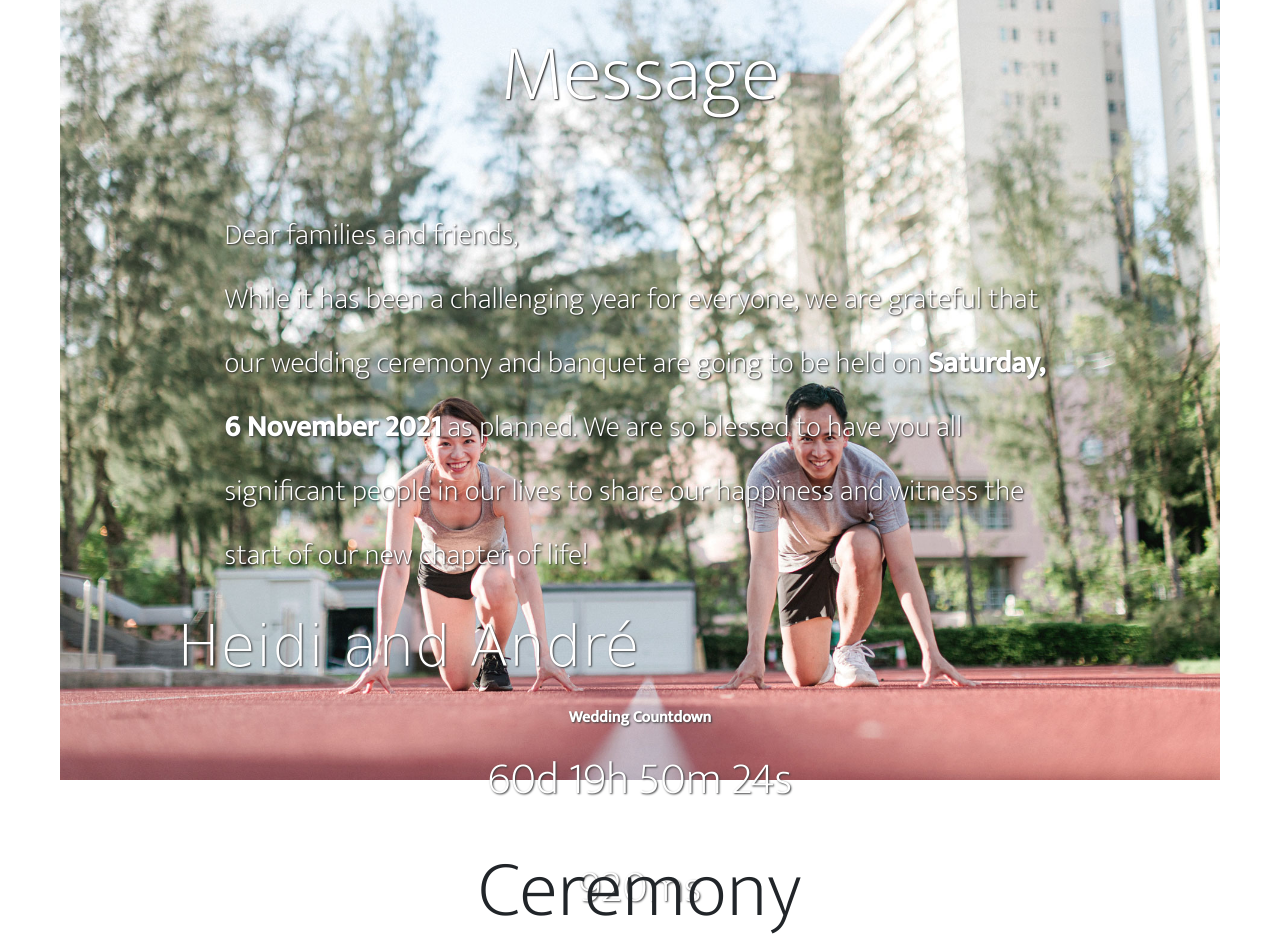
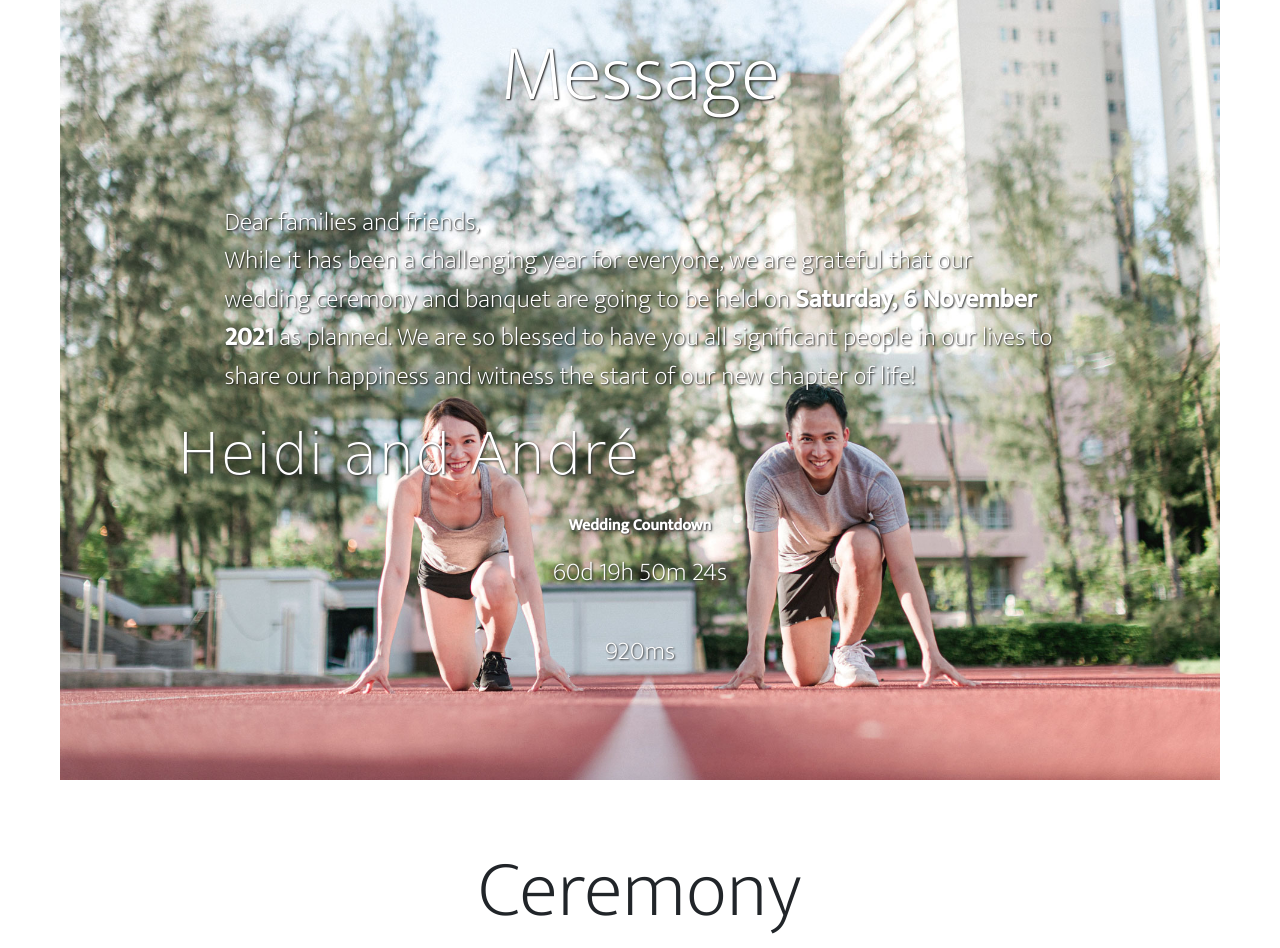
Before and after one commit to nguyenandre/heidiandre, a plain HTML site: page index.html in a window 1280 px wide. Shown: the part 880-1828 px from the top of the page. Drawn offline with nearby package versions, Linux system fonts and the light colour scheme; a web font is replaced by a local one.

Commit message:
Screen fix

```diff
--- a/css/stylesheet.css
+++ b/css/stylesheet.css
@@ -136,8 +136,8 @@ header a, a:active, a:hover {
 	font-weight: 200;
 	text-shadow: 1px 1px 2px #181818;
 	padding-top: 2rem;
-	font-size: clamp(1rem, 2.3vw, 3rem);
-	line-height: clamp(1.5rem, 5vw, 5rem);
+	font-size: clamp(1rem, 2vw, 3rem);
+	line-height: clamp(1.3rem, 3vw, 4rem);
 }
 
 /* Backgrounds */
@@ -178,7 +178,8 @@ header a, a:active, a:hover {
 
 #timer,
 #timerms {
-	font-size: clamp(1.5rem, 3.5vw, 5rem);
+	font-size: clamp(1rem, 2vw, 3rem);
+	line-height: clamp(1.3rem, 3vw, 4rem);
 	font-weight: 200;
 	text-shadow: 1px 1px 2px #3A3B3C;
 	padding-top: 1rem;
--- a/index.html
+++ b/index.html
@@ -196,7 +196,7 @@
 			responsiveHeight: 330,
 			menu: '#menu',
 			verticalCentered: false,
-			responsiveHeight: 1200,
+			responsiveHeight: 1080,
 			responsiveWidth: 1200,
 			afterResponsive: function(isResponsive){
 			}
```
Also changed, not shown: vvip/index_big5.html (+1 -1 lines).
